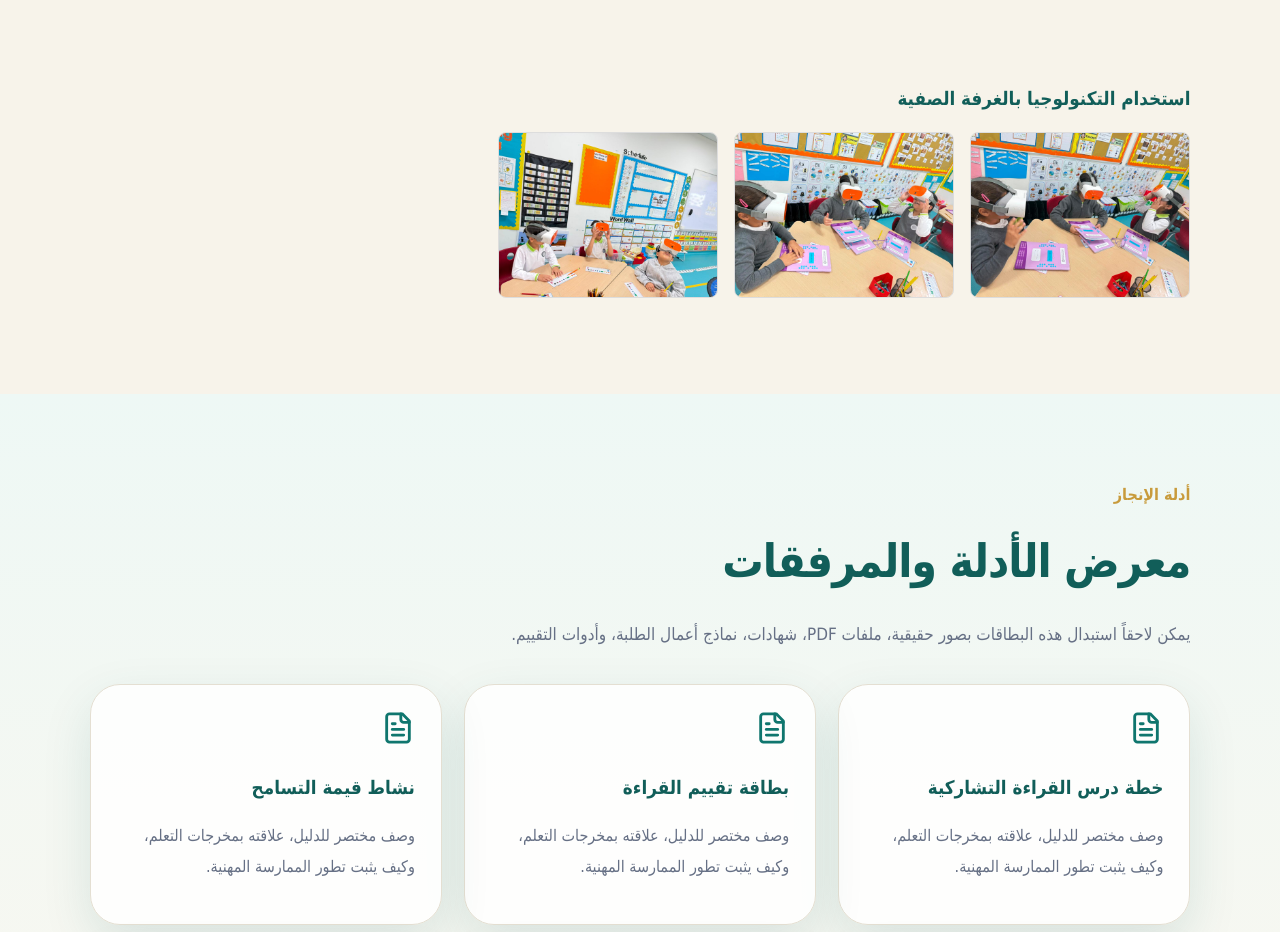
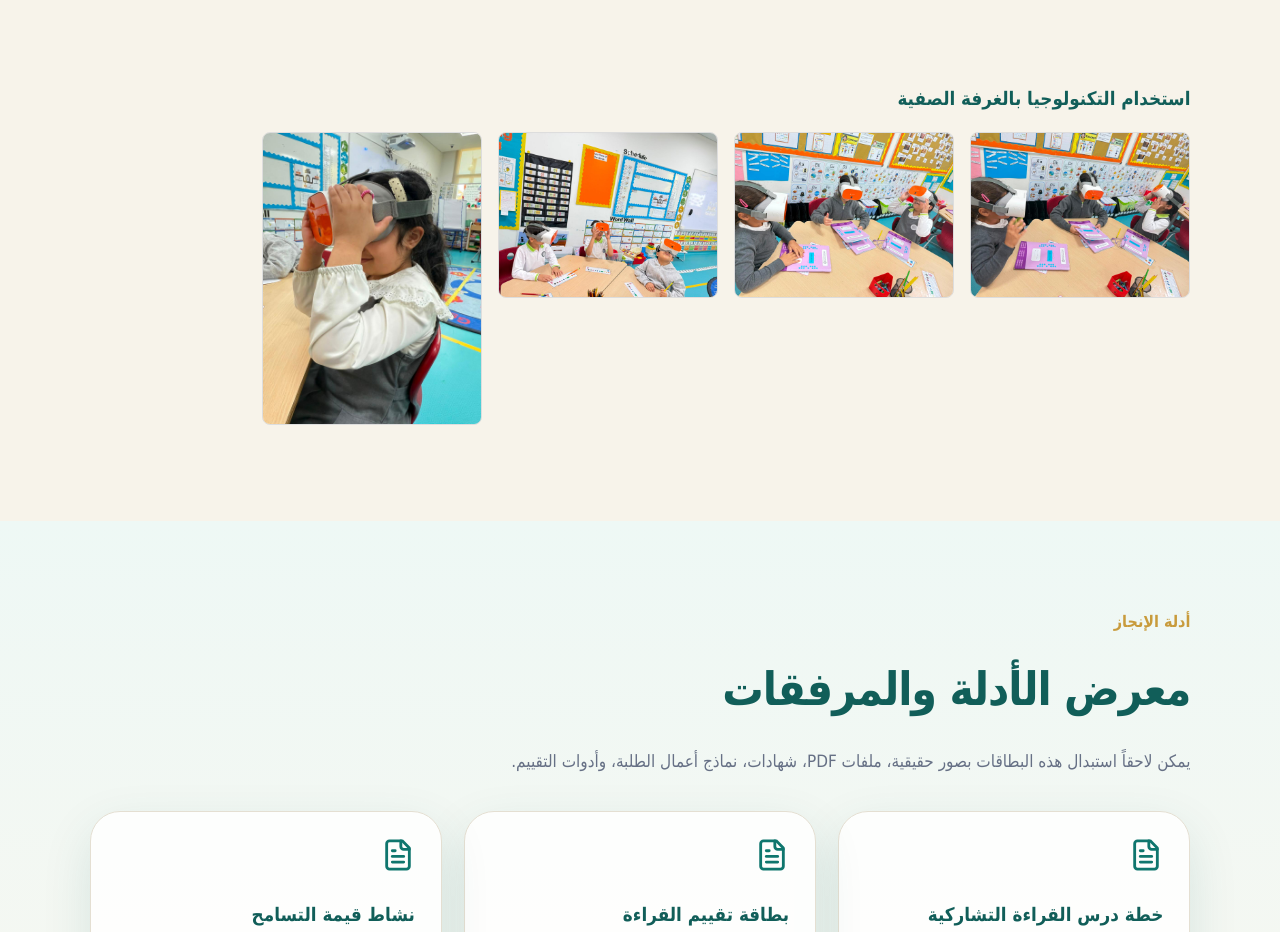
Before and after one commit to momkenanna/final, a Next.js app: page / in a window 1280 px wide. Shown: the part 6860-7792 px from the top of the page. Built offline with nearby package versions, Linux system fonts and the light colour scheme.

Commit message:
add t4 to technology section

```diff
--- a/app/page.tsx
+++ b/app/page.tsx
@@ -312,6 +312,9 @@ export default function Home() {
           <a href="/evidence/t%203.jpeg" target="_blank" rel="noopener noreferrer">
             <img src="/evidence/t%203.jpeg" alt="تكنولوجيا 3" style={{ width: '220px', borderRadius: '8px', border: '1px solid #ddd' }} />
           </a>
+          <a href="/evidence/t%204.jpg" target="_blank" rel="noopener noreferrer">
+            <img src="/evidence/t%204.jpg" alt="تكنولوجيا 4" style={{ width: '220px', borderRadius: '8px', border: '1px solid #ddd' }} />
+          </a>
         </div>
       </section>
 
```
Also changed, not shown: public/evidence/t 4.jpg (added).
